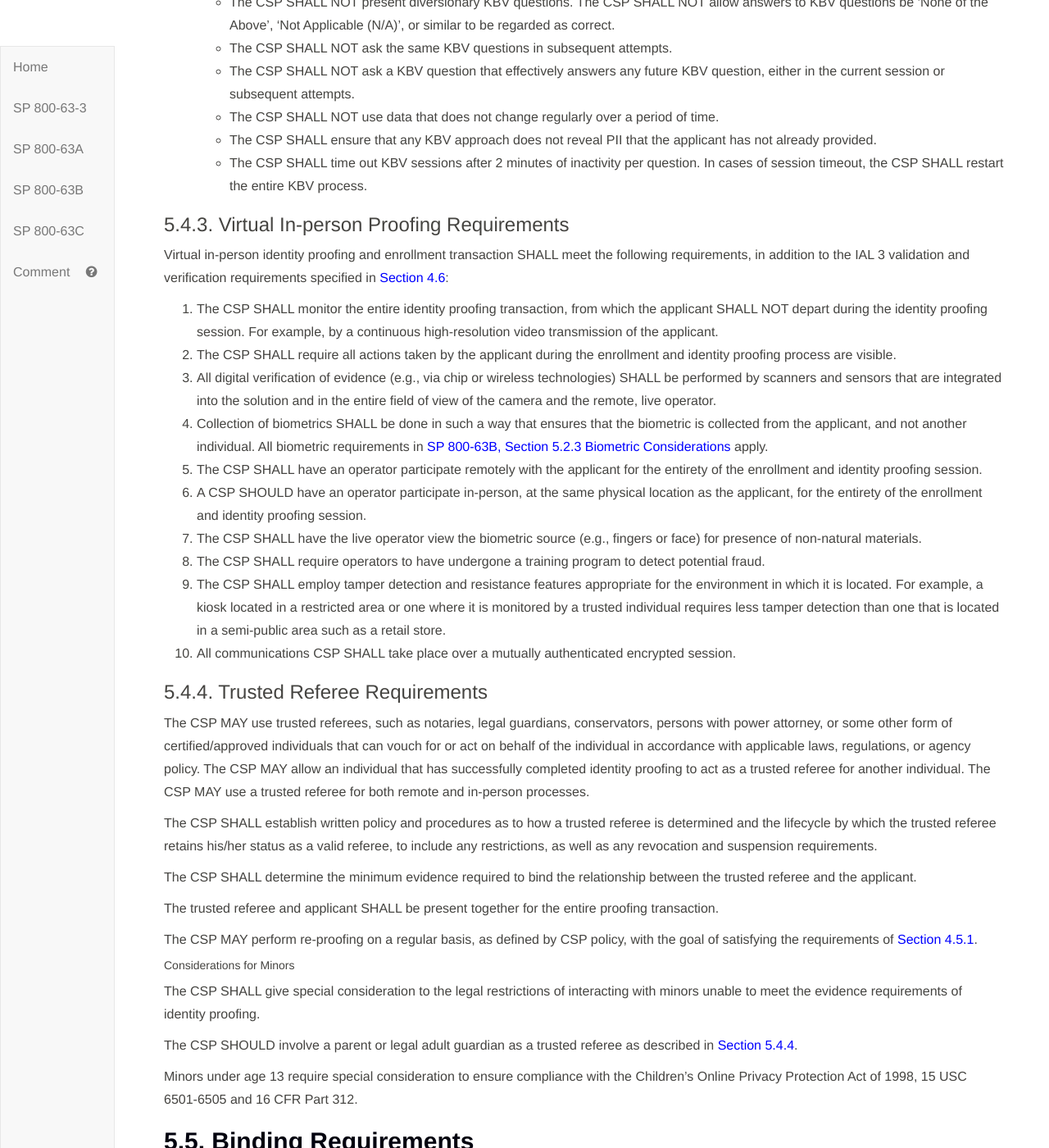
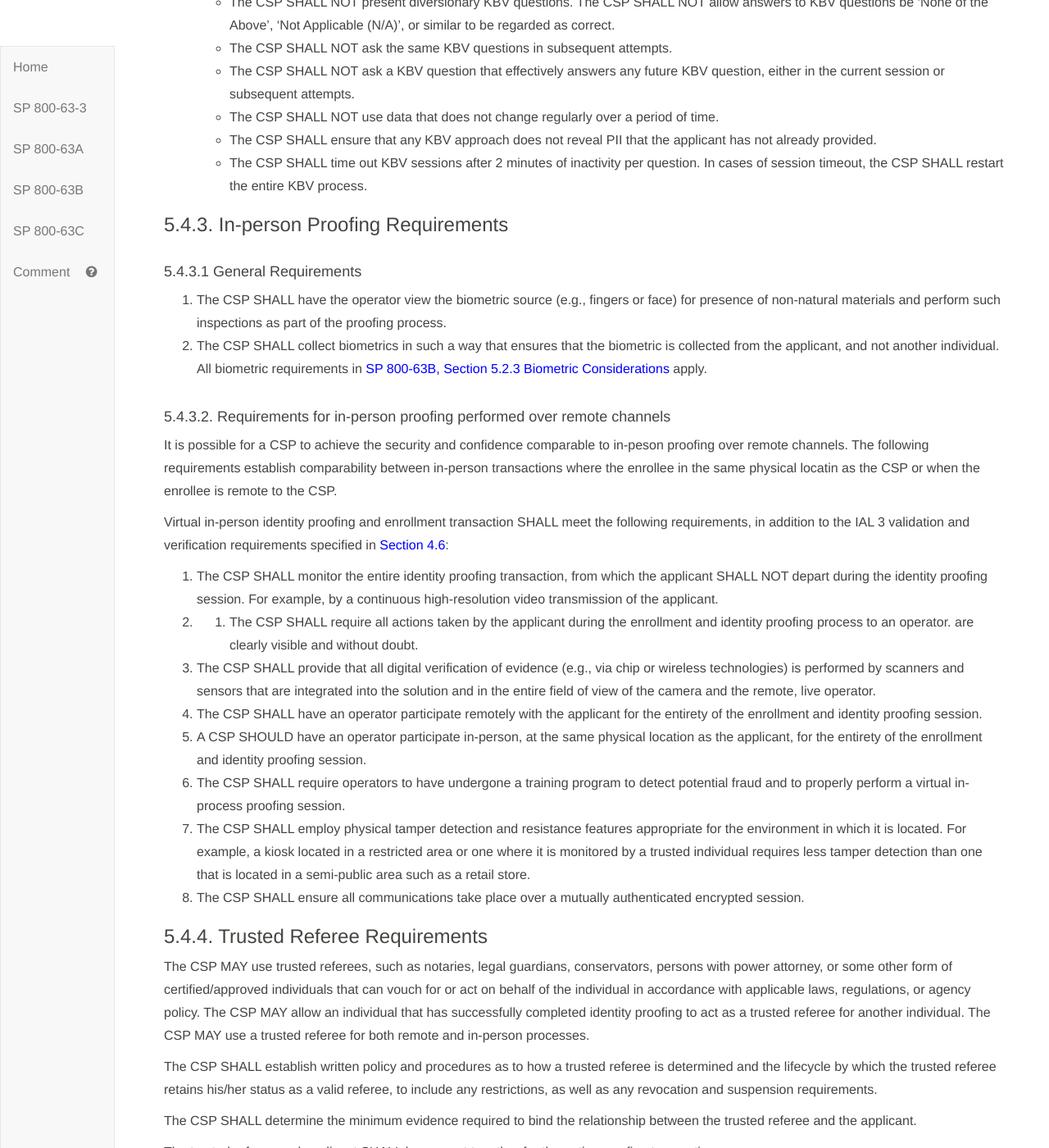
Before and after one commit to usnistgov/800-63-3, a Jekyll site: the page built from sp800-63a.md, in a window 1280 px wide and 1400 px high, scrolled down 24627 px. Shown: the whole window at 82% size. Built offline with Jekyll 4.4.1, drawn with Linux system fonts in a browser that asks for light colours; some of the changed text lies outside the part shown.

Commit message:
Dberigni comment resolution.
Closes #366
Closes #365
Closes #364
Closes #363
Closes #360
Closes #359
Closes #358
Closes #356

```diff
--- a/sp800-63a/sec3_definitions.md
+++ b/sp800-63a/sec3_definitions.md
@@ -146,4 +146,4 @@ In reference to an ID, the quality of not being expired or revoked.
 A subscriber name that has been verified by identity proofing.
 
 #### Virtual In-Person Proofing
-A remote identity person proofing process that employs technical and procedural measures that provide sufficient confidence that the remote session can be considered equivalent to a physical, in-person identity proofing encounter.
+A remote identity person proofing process that employs physical, technical and procedural measures that provide sufficient confidence that the remote session can be considered equivalent to a physical, in-person identity proofing encounter.
--- a/sp800-63a/sec5_proofing.md
+++ b/sp800-63a/sec5_proofing.md
@@ -118,20 +118,29 @@ The following requirements apply to the identity verification steps for IAL 2 an
 	- The CSP SHALL time out KBV sessions after 2 minutes of inactivity per question.  In cases of session timeout, the CSP SHALL restart the entire KBV process.
 
 
-### <a name="vip"></a>5.4.3. Virtual In-person Proofing Requirements
+### <a name="vip"></a>5.4.3. In-person Proofing Requirements
+
+#### 5.4.3.1 General Requirements
+
+1.	The CSP SHALL have the operator view the biometric source (e.g., fingers or face) for presence of non-natural materials and perform such inspections as part of the proofing process.
+2.	The CSP SHALL collect biometrics in such a way that ensures that the biometric is collected from the applicant, and not another individual. All biometric requirements in [SP 800-63B, Section 5.2.3 Biometric Considerations](sp800-63b.html/#biometric_use) apply.
+
+
+
+#### 5.4.3.2. Requirements for in-person proofing performed over remote channels
+
+It is possible for a CSP to achieve the security and confidence comparable to in-peson proofing over remote channels.  The following requirements establish comparability between in-person transactions where the enrollee in the same physical locatin as the CSP or when the enrollee is remote to the CSP.
 
 Virtual in-person identity proofing and enrollment transaction SHALL meet the following requirements, in addition to the IAL 3 validation and verification requirements specified in [Section 4.6](#ial3-requirements):
 
 1. The CSP SHALL monitor the entire identity proofing transaction, from which the applicant SHALL NOT depart during the identity proofing session.  For example, by a continuous high-resolution video transmission of the applicant.
-2. The CSP SHALL require all actions taken by the applicant during the enrollment and identity proofing process are visible.
-4. All digital verification of evidence (e.g., via chip or wireless technologies) SHALL be performed by scanners and sensors that are integrated into the solution and in the entire field of view of the camera and the remote, live operator.
-5. Collection of biometrics SHALL be done in such a way that ensures that the biometric is collected from the applicant, and not another individual. All biometric requirements in [SP 800-63B, Section 5.2.3 Biometric Considerations](sp800-63b.html/#biometric_use) apply.
+2. 2.	The CSP SHALL require all actions taken by the applicant during the enrollment and identity proofing process to an operator. are clearly visible and without doubt.
+4. The CSP SHALL provide that all digital verification of evidence (e.g., via chip or wireless technologies) is performed by scanners and sensors that are integrated into the solution and in the entire field of view of the camera and the remote, live operator.
 6. The CSP SHALL have an operator participate remotely with the applicant for the entirety of the enrollment and identity proofing session.
 7. A CSP SHOULD have an operator participate in-person, at the same physical location as the applicant, for the entirety of the enrollment and identity proofing session.
-8. The CSP SHALL have the live operator view the biometric source (e.g., fingers or face) for presence of non-natural materials.
-6. The CSP SHALL require operators to have undergone a training program to detect potential fraud.
-7. The CSP SHALL employ tamper detection and resistance features appropriate for the environment in which it is located. For example, a kiosk located in a restricted area or one where it is monitored by a trusted individual requires less tamper detection than one that is located in a semi-public area such as a retail store.
-8. All communications CSP SHALL take place over a mutually authenticated encrypted session.
+6. The CSP SHALL require operators to have undergone a training program to detect potential fraud and to properly perform a virtual in-process proofing session.
+7. The CSP SHALL employ physical tamper detection and resistance features appropriate for the environment in which it is located. For example, a kiosk located in a restricted area or one where it is monitored by a trusted individual requires less tamper detection than one that is located in a semi-public area such as a retail store.
+8. The CSP SHALL ensure all communications take place over a mutually authenticated encrypted session.
 
 
 ### <a name="trustref"></a> 5.4.4. Trusted Referee Requirements
```
